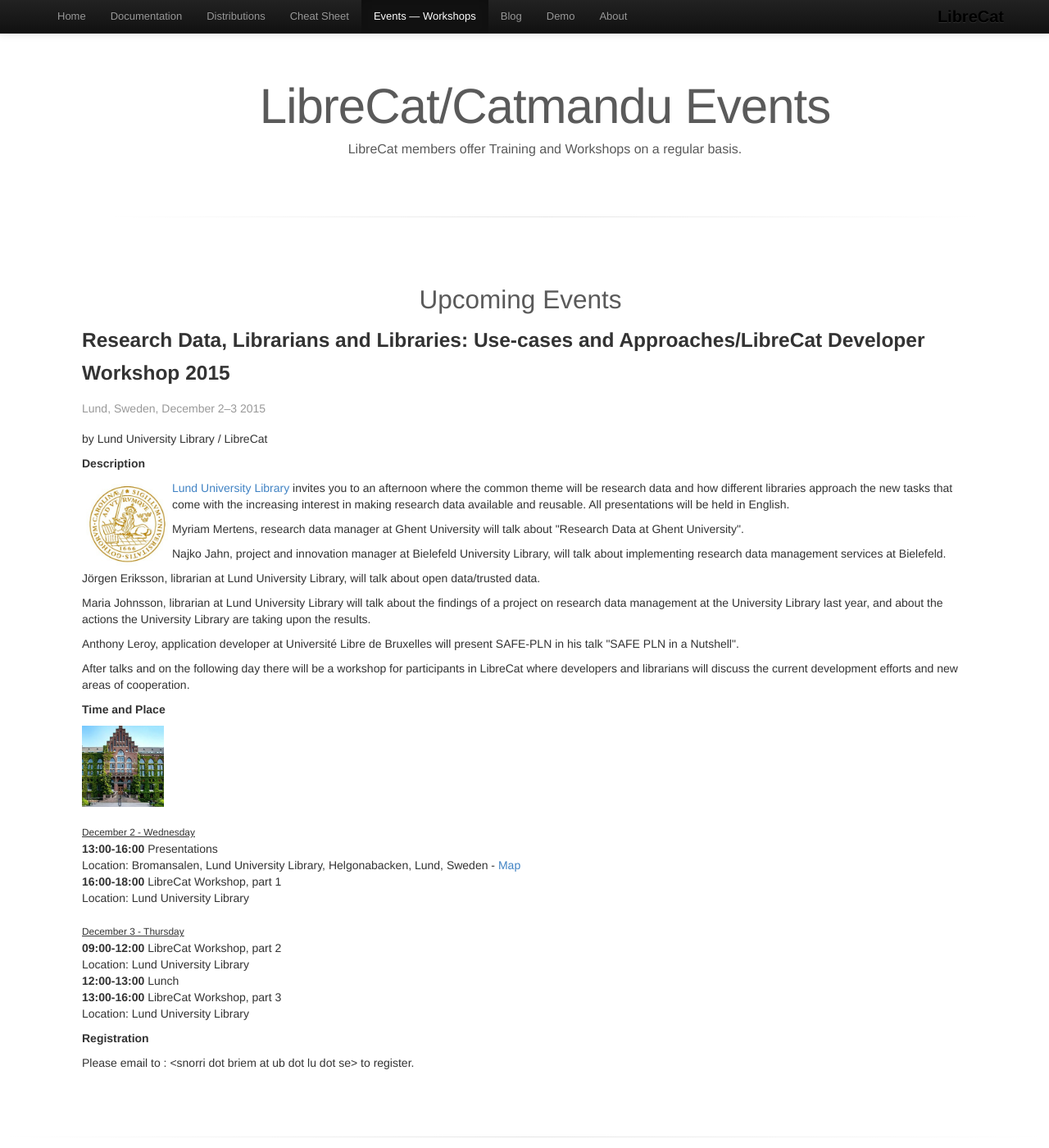
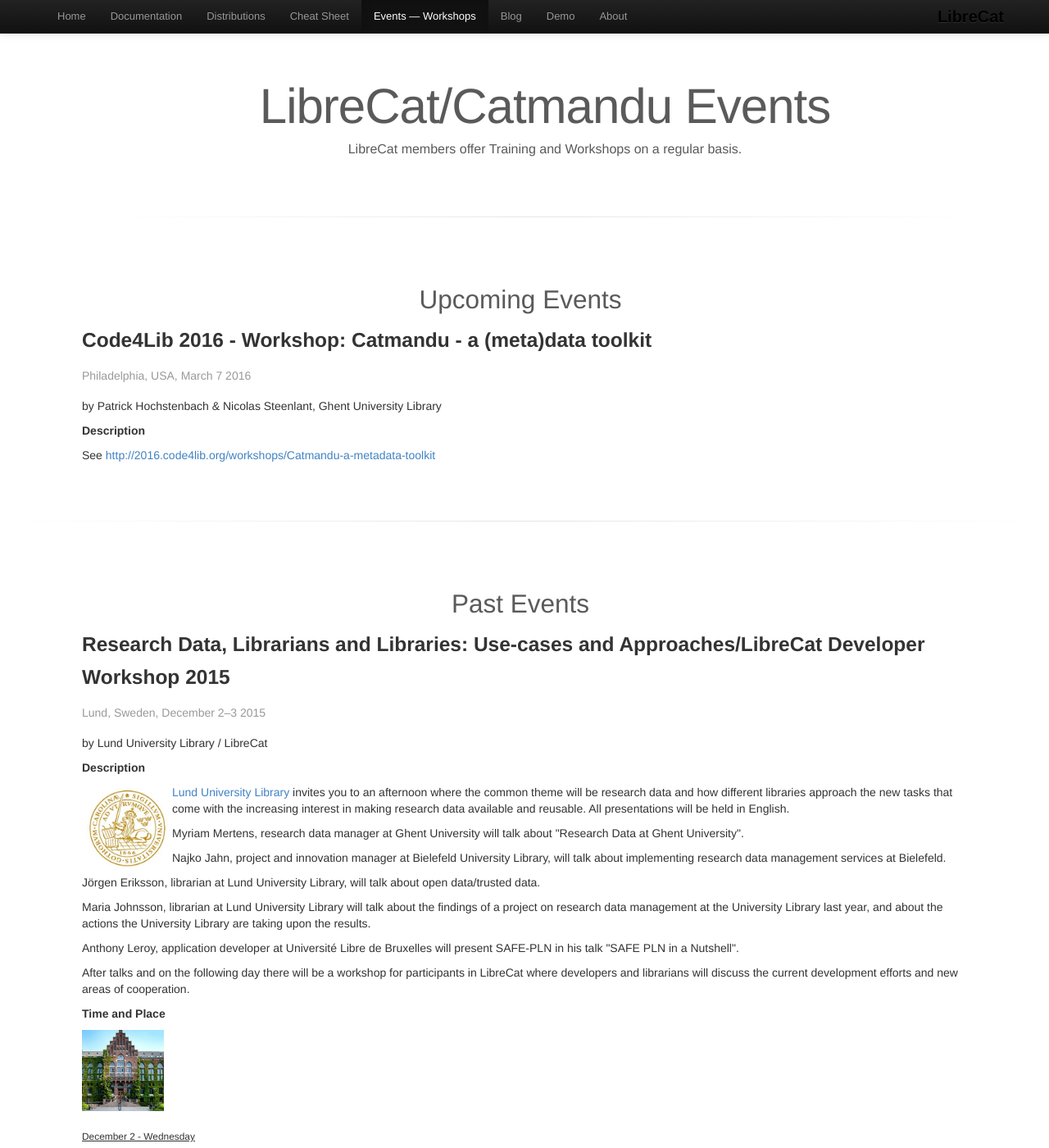
Before and after one commit to LibreCat/librecat.github.io, a Jekyll site: the page built from events.html, in a window 1280 px wide and 1400 px high. Shown: the whole window at 82% size. Built offline with Jekyll 4.4.1, drawn with Linux system fonts in a browser that asks for light colours.

Commit message:
Adding code4lib

```diff
--- a/events.html
+++ b/events.html
@@ -22,6 +22,24 @@
             <h2>Upcoming Events</h2>
         </div>
 
+
+				<h3>Code4Lib 2016 - Workshop: Catmandu - a (meta)data toolkit<br>
+				<small>Philadelphia, USA, March 7 2016</small></h3>
+				<p>by Patrick Hochstenbach &amp; Nicolas Steenlant, Ghent University Library</p>
+				<h5>Description</h5>
+                See <a href="http://2016.code4lib.org/workshops/Catmandu-a-metadata-toolkit">http://2016.code4lib.org/workshops/Catmandu-a-metadata-toolkit</a>
+
+        </div>
+
+    </div>
+    <!-- End row -->
+
+    <hr class="soften">
+
+    <div class="row">
+     <div class="span11 offset1">
+
+      <div class="marketing"><h2>Past Events</h2></div>
 
 				<h3>Research Data, Librarians and Libraries: Use-cases and Approaches/LibreCat Developer Workshop 2015<br>
 				<small>Lund, Sweden, December 2–3 2015</small></h3>
@@ -70,18 +88,7 @@
 				<h5>Registration</h5>
 				<p>Please email to : &lt;snorri dot briem at ub dot lu dot se&gt; to register.</p>
 
-
-        </div>
-
-    </div>
-    <!-- End row -->
-
-    <hr class="soften">
-
-    <div class="row">
-     <div class="span11 offset1">
-
-      <div class="marketing"><h2>Past Events</h2></div>
+     <hr>
 
         <h3>SWIB15 - Workshop: Catmandu - a (meta)data toolkit<br>
         <small>Hamburg, Germany, November 23-25 2015</small></h3>
```
